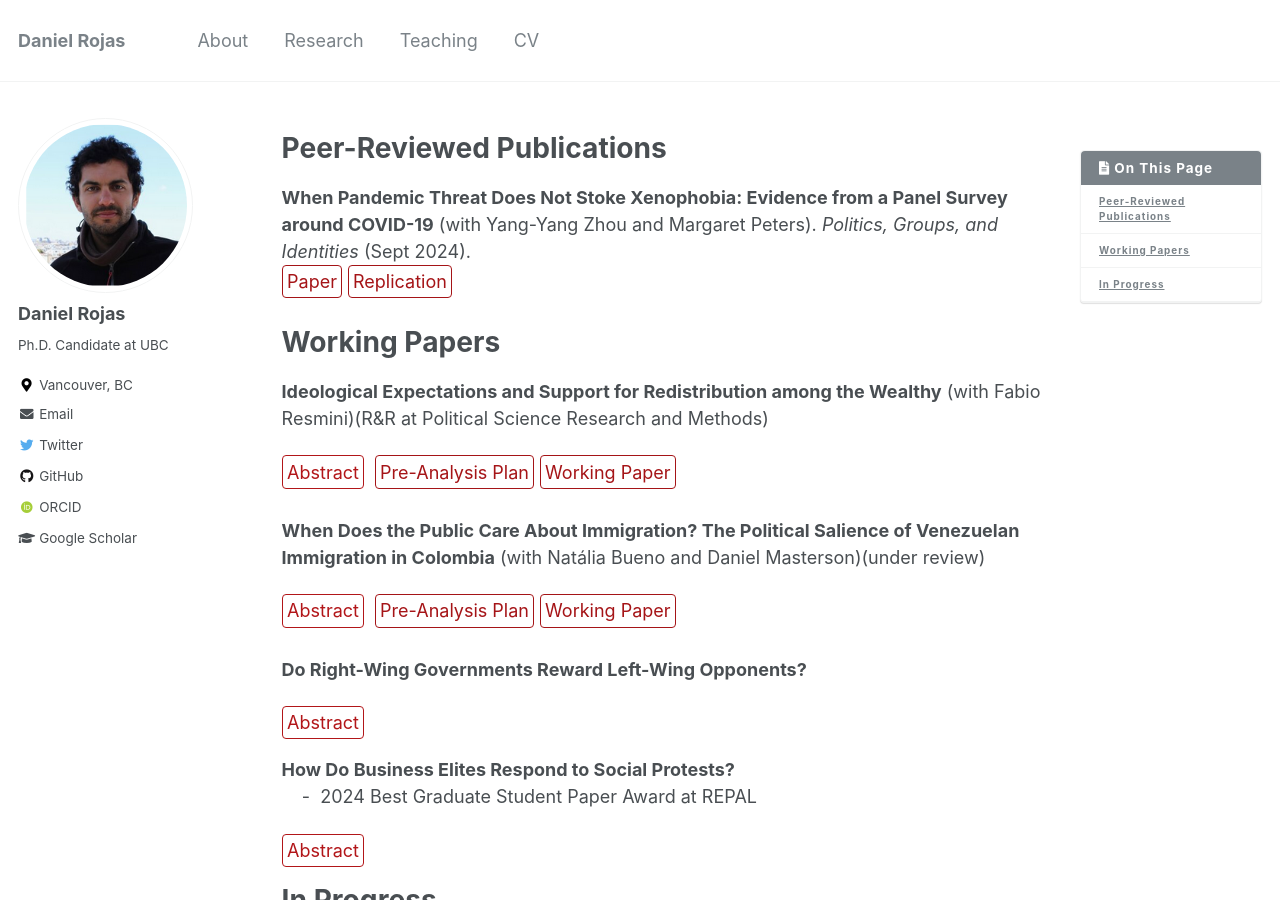
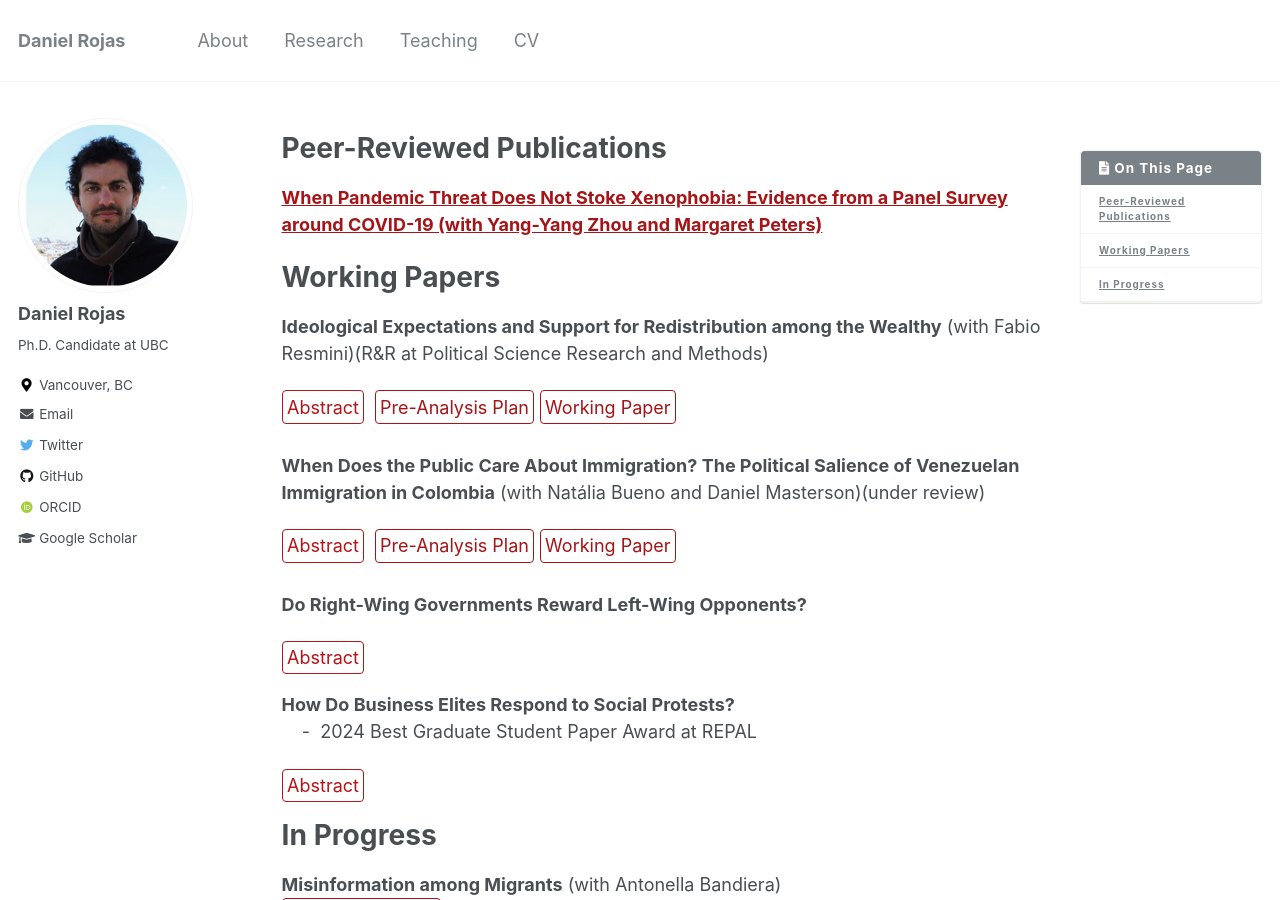
Before and after one commit to danielrojaslozano/danielrojaslozano.github.io, a Jekyll site: the page built from _pages/research.md, in a window 1280 px wide and 900 px high. Built offline with Jekyll 4.4.1, drawn with Linux system fonts in a browser that asks for light colours; some web fonts are replaced.

Commit message:
Update research.md

```diff
--- a/_pages/research.md
+++ b/_pages/research.md
@@ -48,10 +48,9 @@ details > p {
 
 # Peer-Reviewed Publications
 
-**When Pandemic Threat Does Not Stoke Xenophobia: Evidence from a Panel Survey around COVID-19** (with Yang-Yang Zhou and Margaret Peters). *Politics, Groups, and Identities* (Sept 2024).
-<br />
-[Paper](https://www.tandfonline.com/doi/full/10.1080/21565503.2024.2392240#abstract){: .btn--research}
-[Replication](https://dataverse.harvard.edu/dataset.xhtml?persistentId=doi:10.7910/DVN/YQ9DZJ){: .btn--research}
+<a href="https://www.tandfonline.com/doi/full/10.1080/21565503.2024.2392240#abstract" target="_blank">
+    <b>When Pandemic Threat Does Not Stoke Xenophobia: Evidence from a Panel Survey around COVID-19 (with Yang-Yang Zhou and Margaret Peters) </b>
+</a>
 
 
 # Working Papers
```
